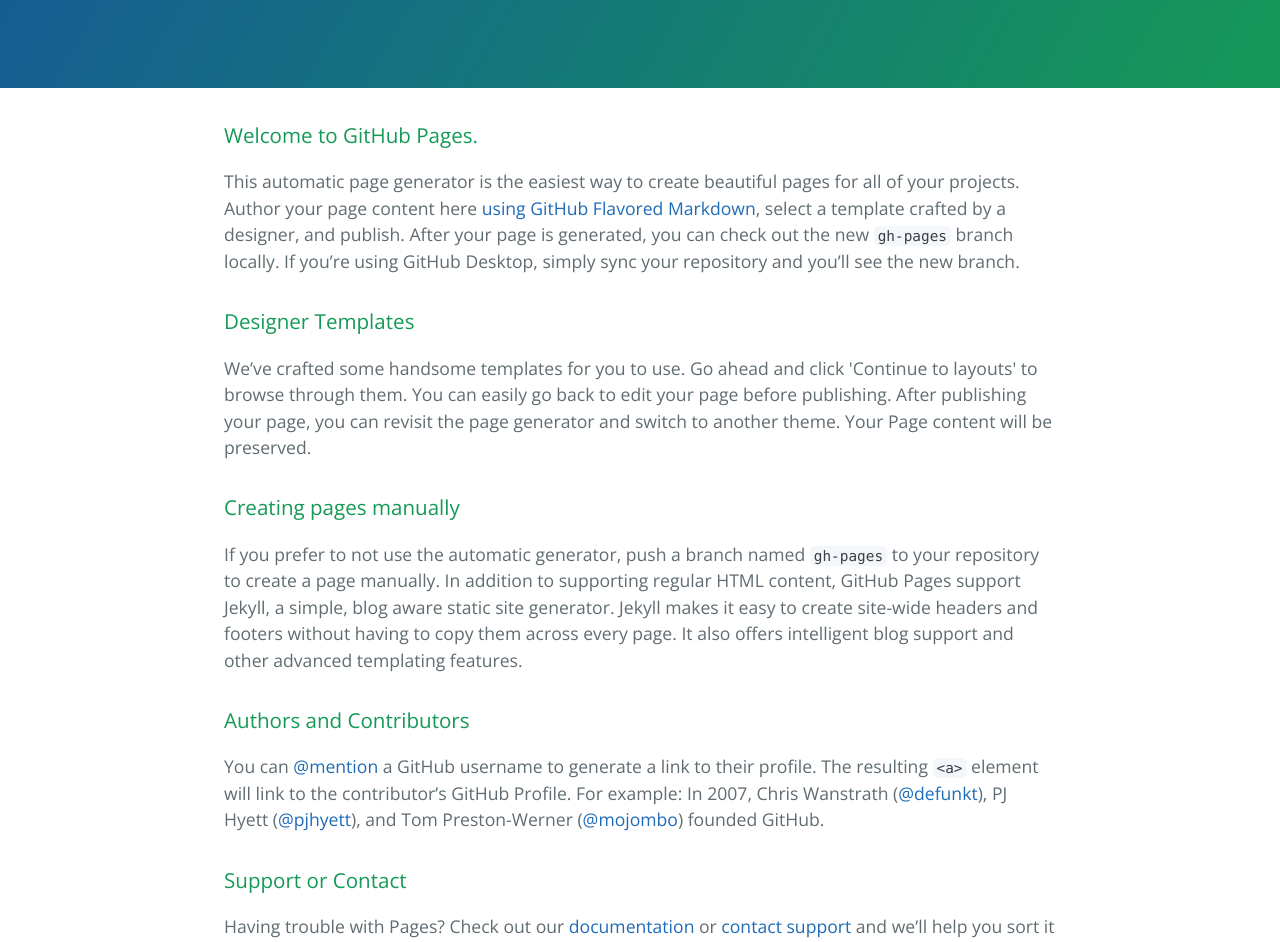
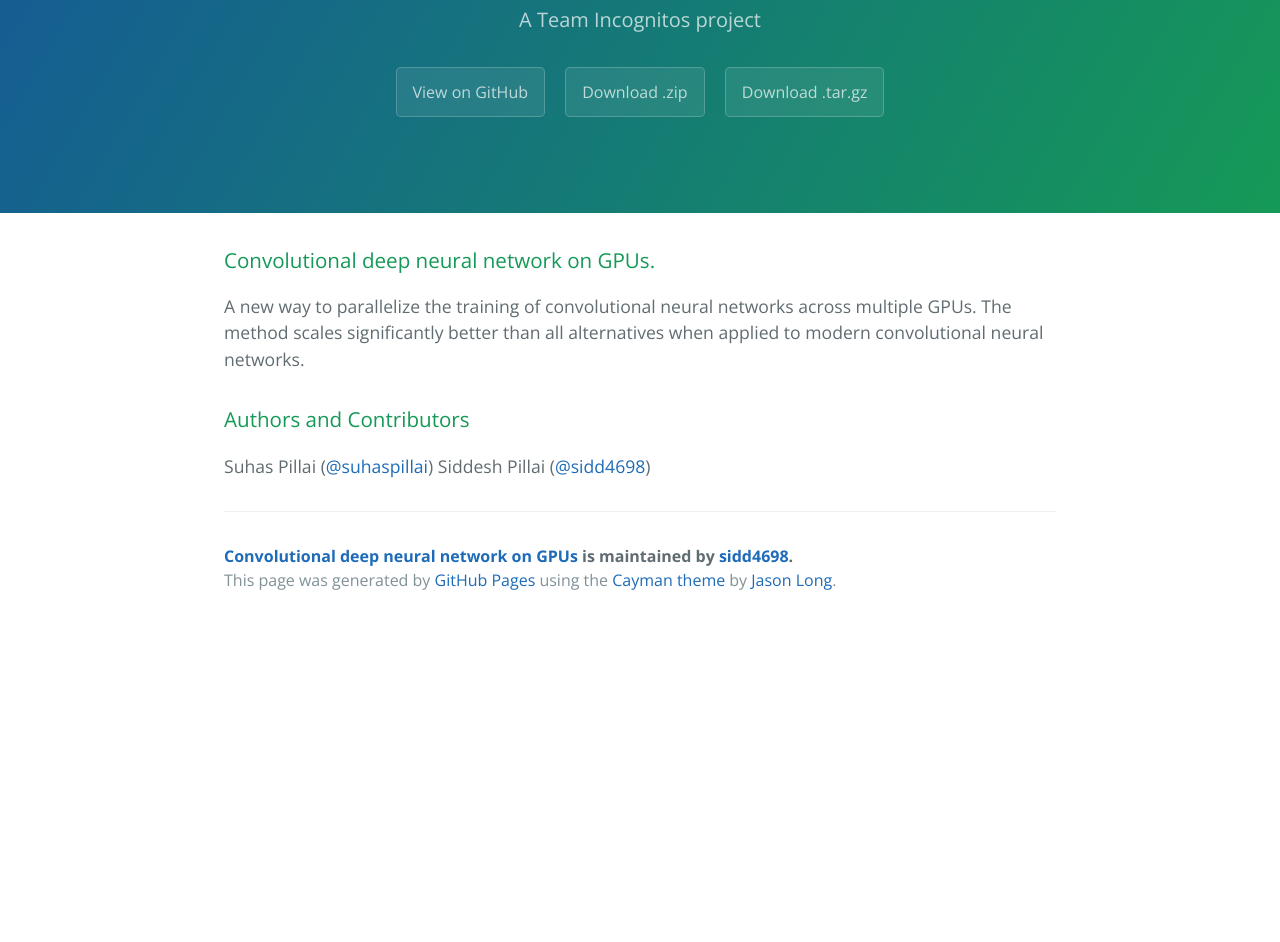
Before and after one commit to SidoPillai/deep-learning, a plain HTML site: page index.html in a window 1280 px wide. Shown: the part 248-1190 px from the top of the page. After the commit the page ends 872 px from the top, so only its background shows below. Drawn offline with nearby package versions, Linux system fonts and the light colour scheme.

Commit message:
Create gh-pages branch via GitHub

```diff
--- a/index.html
+++ b/index.html
@@ -2,7 +2,7 @@
 <html lang="en-us">
   <head>
     <meta charset="UTF-8">
-    <title>Deep-learning by sidd4698</title>
+    <title>Convolutional deep neural network on GPUs  by sidd4698</title>
     <meta name="viewport" content="width=device-width, initial-scale=1">
     <link rel="stylesheet" type="text/css" href="stylesheets/normalize.css" media="screen">
     <link href='https://fonts.googleapis.com/css?family=Open+Sans:400,700' rel='stylesheet' type='text/css'>
@@ -11,8 +11,8 @@
   </head>
   <body>
     <section class="page-header">
-      <h1 class="project-name">Deep-learning</h1>
-      <h2 class="project-tagline"></h2>
+      <h1 class="project-name">Convolutional deep neural network on GPUs </h1>
+      <h2 class="project-tagline">A Team Incognitos project </h2>
       <a href="https://github.com/sidd4698/deep-learning" class="btn">View on GitHub</a>
       <a href="https://github.com/sidd4698/deep-learning/zipball/master" class="btn">Download .zip</a>
       <a href="https://github.com/sidd4698/deep-learning/tarball/master" class="btn">Download .tar.gz</a>
@@ -20,32 +20,20 @@
 
     <section class="main-content">
       <h3>
-<a id="welcome-to-github-pages" class="anchor" href="#welcome-to-github-pages" aria-hidden="true"><span class="octicon octicon-link"></span></a>Welcome to GitHub Pages.</h3>
+<a id="convolutional-deep-neural-network-on-gpus" class="anchor" href="#convolutional-deep-neural-network-on-gpus" aria-hidden="true"><span class="octicon octicon-link"></span></a>Convolutional deep neural network on GPUs.</h3>
 
-<p>This automatic page generator is the easiest way to create beautiful pages for all of your projects. Author your page content here <a href="https://guides.github.com/features/mastering-markdown/">using GitHub Flavored Markdown</a>, select a template crafted by a designer, and publish. After your page is generated, you can check out the new <code>gh-pages</code> branch locally. If you’re using GitHub Desktop, simply sync your repository and you’ll see the new branch.</p>
-
-<h3>
-<a id="designer-templates" class="anchor" href="#designer-templates" aria-hidden="true"><span class="octicon octicon-link"></span></a>Designer Templates</h3>
-
-<p>We’ve crafted some handsome templates for you to use. Go ahead and click 'Continue to layouts' to browse through them. You can easily go back to edit your page before publishing. After publishing your page, you can revisit the page generator and switch to another theme. Your Page content will be preserved.</p>
-
-<h3>
-<a id="creating-pages-manually" class="anchor" href="#creating-pages-manually" aria-hidden="true"><span class="octicon octicon-link"></span></a>Creating pages manually</h3>
-
-<p>If you prefer to not use the automatic generator, push a branch named <code>gh-pages</code> to your repository to create a page manually. In addition to supporting regular HTML content, GitHub Pages support Jekyll, a simple, blog aware static site generator. Jekyll makes it easy to create site-wide headers and footers without having to copy them across every page. It also offers intelligent blog support and other advanced templating features.</p>
+<p>A new way to parallelize the training of convolutional neural networks across multiple GPUs.
+The method scales significantly better than all alternatives when applied to modern convolutional neural
+networks.</p>
 
 <h3>
 <a id="authors-and-contributors" class="anchor" href="#authors-and-contributors" aria-hidden="true"><span class="octicon octicon-link"></span></a>Authors and Contributors</h3>
 
-<p>You can <a href="https://github.com/blog/821" class="user-mention">@mention</a> a GitHub username to generate a link to their profile. The resulting <code>&lt;a&gt;</code> element will link to the contributor’s GitHub Profile. For example: In 2007, Chris Wanstrath (<a href="https://github.com/defunkt" class="user-mention">@defunkt</a>), PJ Hyett (<a href="https://github.com/pjhyett" class="user-mention">@pjhyett</a>), and Tom Preston-Werner (<a href="https://github.com/mojombo" class="user-mention">@mojombo</a>) founded GitHub.</p>
-
-<h3>
-<a id="support-or-contact" class="anchor" href="#support-or-contact" aria-hidden="true"><span class="octicon octicon-link"></span></a>Support or Contact</h3>
-
-<p>Having trouble with Pages? Check out our <a href="https://help.github.com/pages">documentation</a> or <a href="https://github.com/contact">contact support</a> and we’ll help you sort it out.</p>
+<p>Suhas Pillai (<a href="https://github.com/suhaspillai" class="user-mention">@suhaspillai</a>)
+Siddesh Pillai (<a href="https://github.com/sidd4698" class="user-mention">@sidd4698</a>)</p>
 
       <footer class="site-footer">
-        <span class="site-footer-owner"><a href="https://github.com/sidd4698/deep-learning">Deep-learning</a> is maintained by <a href="https://github.com/sidd4698">sidd4698</a>.</span>
+        <span class="site-footer-owner"><a href="https://github.com/sidd4698/deep-learning">Convolutional deep neural network on GPUs </a> is maintained by <a href="https://github.com/sidd4698">sidd4698</a>.</span>
 
         <span class="site-footer-credits">This page was generated by <a href="https://pages.github.com">GitHub Pages</a> using the <a href="https://github.com/jasonlong/cayman-theme">Cayman theme</a> by <a href="https://twitter.com/jasonlong">Jason Long</a>.</span>
       </footer>
```
Also changed, not shown: params.json (+1 -1 lines).
